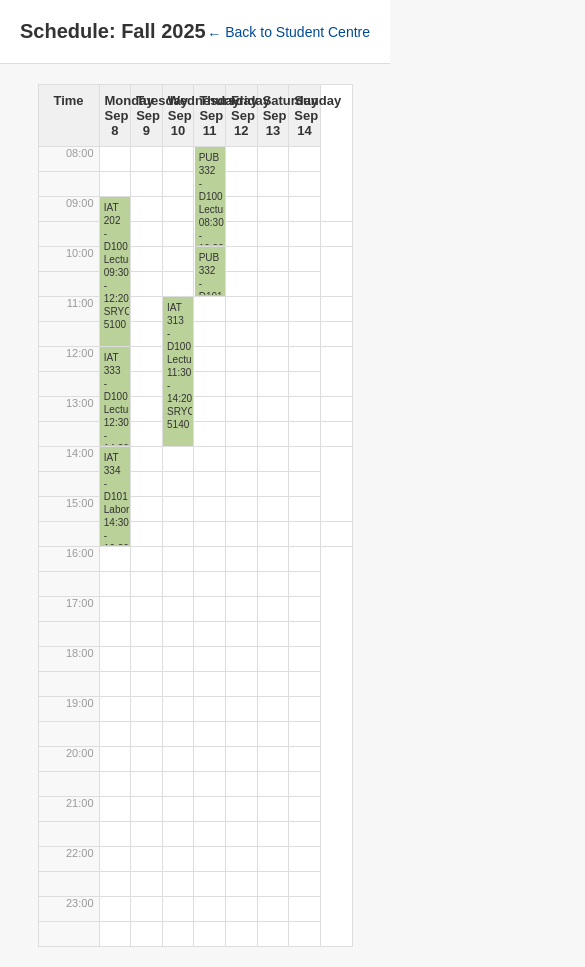
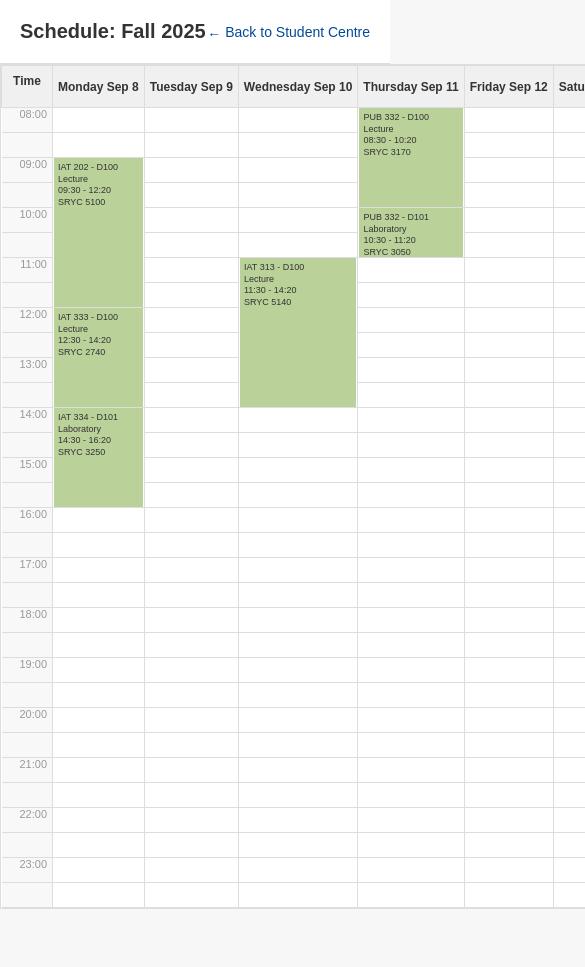
Before and after one commit to Kellen666123/GOSFU, a plain HTML site: page schedule.html in a window 390 px wide. Shown: the top 967 px of the page, 585 px wide, since content can reach past the window. After the commit the page ends 909 px from the top, so only its background shows below. Drawn offline with Linux system fonts and the light colour scheme.

Commit message:
Fix mobile responsiveness

```diff
--- a/schedule.css
+++ b/schedule.css
@@ -119,3 +119,36 @@ body {
     background-color: #bbd19a;
     border-color: #bbd19a;
 }
+
+/* --- 媒体查询：针对屏幕宽度小于 768px 的设备 (例如手机和平板) --- */
+@media (max-width: 768px) {
+
+    /* 容器调整：移除内边距，靠左对齐 */
+    .schedule-container {
+        padding: 0;
+        justify-content: flex-start;
+    }
+
+    /* 表格主体：确保表格宽度足够宽（保持网格清晰）并启用横向滚动 */
+    .course-schedule {
+        width: 100%; /* 宽度占满屏幕，但同时保持最小宽度 */
+        min-width: 800px; /* 设定最小宽度，强制表格内容不会被压缩变形 */
+        display: block; /* 使得 overflow-x: auto 生效 */
+        overflow-x: auto; /* 启用横向滚动条 */
+    }
+
+    /* 表头和单元格：可以稍微减小字体或内边距，以在小屏幕上容纳更多内容 */
+    .course-schedule th {
+        font-size: 12px;
+    }
+
+    /* 时间列：可以稍微减小宽度 */
+    .time-col {
+        width: 40px;
+    }
+
+    /* 课程内容：字体缩小以适应更小的空间 */
+    .course-content {
+        font-size: 9px;
+    }
+}
--- a/styles.css
+++ b/styles.css
@@ -285,3 +285,82 @@ a {
 .message-box {
     display: none;
 }
+
+/* --- 媒体查询：针对屏幕宽度小于 768px 的设备 (例如手机和平板) --- */
+@media (max-width: 768px) {
+
+    /* 1. 主容器：取消最大宽度限制，让内容充满屏幕 */
+    .main-container {
+        max-width: 100%;
+        margin: 0;
+        box-shadow: none;
+        flex-direction: column; /* 将主容器堆叠显示 (左导航在最上面) */
+    }
+
+    /* 2. 左侧导航栏 (Left-Nav): 变成横向并隐藏，仅在需要时显示 */
+    .left-nav {
+        width: 100%;
+        border-right: none;
+        /* 在手机上，我们通常会把侧边栏藏起来，这里先把它横向展开，并取消激活边框 */
+        display: none; /* 暂时隐藏，因为不需要它一直显示 */
+    }
+
+    /* 3. 主要内容区域 (Main-Content): 占据全部宽度 */
+    .content-area {
+        padding: 10px;
+    }
+
+    /* 4. 主内容和右侧边栏的布局：堆叠显示 */
+    .main-content-wrapper {
+        flex-direction: column; /* 从左右并列改为上下堆叠 */
+        gap: 10px;
+    }
+
+    /* 5. 右侧边栏 (Right-Sidebar): 占据全部宽度，并调整布局 */
+    .right-sidebar {
+        width: 100%;
+        order: -1; /* 将侧边栏移到顶部，让主要内容先显示 */
+    }
+
+    /* 6. 信息面板 (Academics, Finances 等): 调整内部布局 */
+    .info-panel .panel-body {
+        /* 针对 Academics 模块的新布局 */
+        flex-direction: column; /* 链接、课程列表、动作链接全部垂直堆叠 */
+        display: flex; /* 强制使用 flex 垂直布局 */
+        gap: 10px;
+        padding: 10px;
+    }
+
+    /* 7. Academics 模块的 Grid 布局调整 */
+    .info-panel .panel-body.full-width {
+         /* 取消 Grid 布局，恢复为垂直堆叠 */
+        grid-template-columns: 1fr;
+        gap: 10px;
+    }
+
+    /* 8. 课程列表：调整宽度 */
+    .link-column {
+        flex: auto; /* 不再限制固定宽度 */
+        width: 100%;
+    }
+
+    /* 9. 动作链接：靠左对齐 */
+    .action-links {
+        align-items: flex-start; /* 左对齐链接 */
+    }
+
+    /* 10. 课程表页面（schedule.html）的表格适配 */
+    .course-schedule {
+        width: 100%; /* 课程表宽度充满屏幕 */
+        min-width: 700px; /* 保持最小宽度以防止时间网格混乱 */
+        /* 启用水平滚动条 */
+        display: block;
+        overflow-x: auto;
+    }
+
+    .schedule-container {
+        padding: 0;
+        justify-content: flex-start; /* 靠左对齐，方便滚动 */
+    }
+
+}
```
